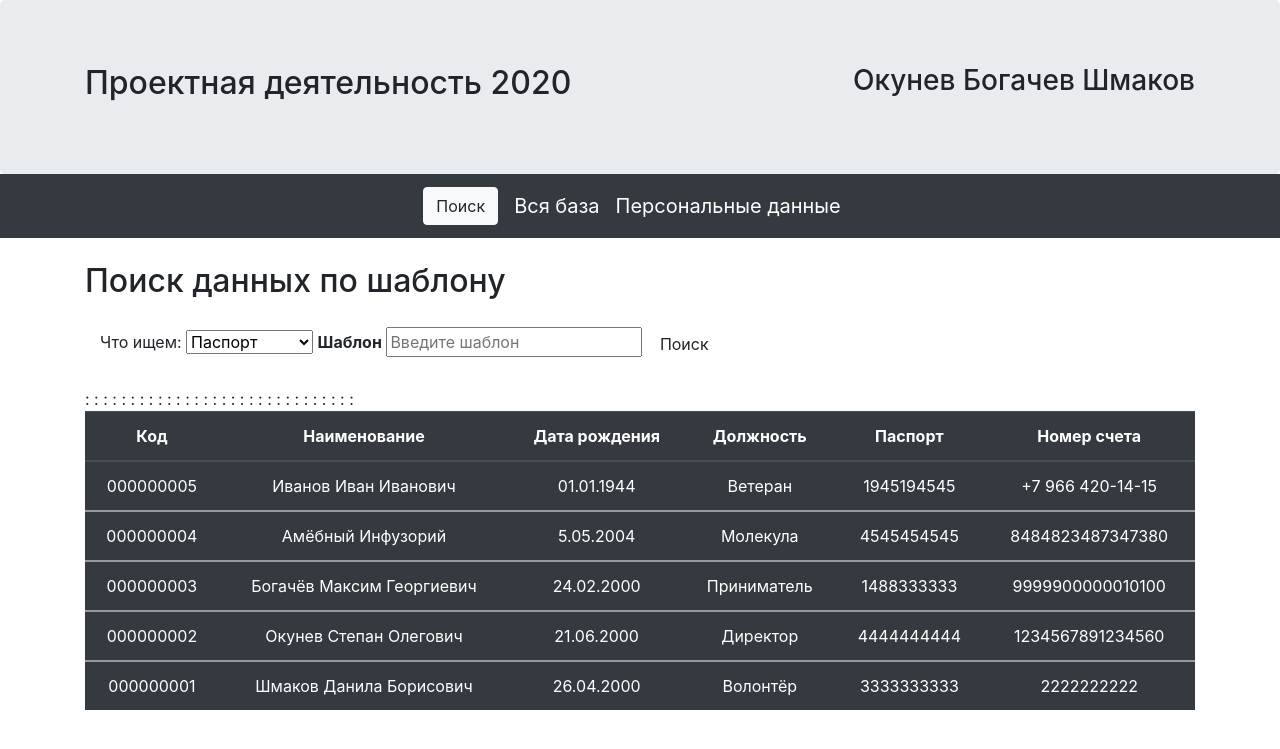
After one commit to Steper2000/pd-2020, a Flask app: page /pd in a window 1280 px wide. The commit adds this page. Shown: the top 749 px of the page. Run offline with Flask 2, Linux system fonts and the light colour scheme; some libraries are stand-ins or nearby versions.

Commit message:
mask search added

```diff
--- a/Serv/app/app.py
+++ b/Serv/app/app.py
@@ -1,5 +1,5 @@
 from flask import Flask, render_template, request
-import csv
+import csv, re
 
 app = Flask(__name__)
 application = app
@@ -19,9 +19,43 @@ with open('test.csv', encoding='utf-8') as csvfile:
     headers=users.pop(0)
 
 @app.route('/')
-def aaa():
+def index():
     pass
     return render_template('index.html', users=users, headers=headers)
+
+@app.route('/pd')
+def pd():
+    mask=''
+    return render_template('pd.html', users=users, headers=headers, mask=mask)
+
+@app.route('/pd', methods=['POST'])
+def pdsearch():
+    mask=''
+    # Подбор маски
+    if request.method == 'POST':
+        select = request.form.get('datatype')
+        if select=="pasport":
+            mask=r'^\d\d\d\d\d\d\d\d\d\d$'
+        elif select=="account":
+            mask=r'^\d\d\d\d\d\d\d\d\d\d\d\d\d\d\d\d$'
+        elif select=="new":
+            mask=request.form.get('selfmask')
+    # Её приминение
+    pdlist=[]
+    pdkeys=[]
+    for user in users:
+        for key in user:
+            res=re.match(mask, user[key])
+            if res!=None:
+                print(key, user[key], mask, res)
+                pdkeys.append(key)
+                print(pdkeys)
+        print(pdkeys)
+        pdlist.append(pdkeys.copy()) # Оказывается если не написать копи, то в pdlist будут меняться внутренности, когда меняется pdkeys
+        print(pdlist)
+        pdkeys.clear()
+    print(pdlist)
+    return render_template('pd.html', users=users, headers=headers, mask=mask, pdlist=pdlist)
 
 @app.route('/process_data/', methods=['POST'])
 def search():
--- a/Serv/app/templates/base.html
+++ b/Serv/app/templates/base.html
@@ -19,8 +19,9 @@
         </div>
     </div>
     <nav class="navbar navbar-expand-lg navbar-dark bg-dark justify-content-center">
-        <a class="navbar-brand" href="/">Index</a>
-        <a class="navbar-brand" href="#"> <button class="open-button" onclick="openForm()">Search</button></a>
+        <a class="navbar-brand" href="#"><button class="btn btn-light" onclick="openForm()">Поиск</button></a>
+        <a class="navbar-brand" href="/">Вся база</a>
+        <a class="navbar-brand" href="/pd">Персональные данные</a>
     </nav>
 
     <div class="form-popup container justify-content-center my-4" id="myForm">
@@ -55,7 +56,7 @@
             <option value="account">Номер счета</option>
           </select>
 
-        <button type="submit" class="btn" onclick="search()">Поиск</button>
+        <button type="submit" class="btn">Поиск</button>
         <button type="button" class="btn cancel" onclick="closeForm()">Отмена</button>
       </form>
     </div>
--- /dev/null
+++ b/Serv/app/templates/pd.html
@@ -0,0 +1,58 @@
+{% extends 'base.html' %}
+
+{% block content %}
+    <div class="container justify-content-center my-4">
+    <h2>Поиск данных по шаблону</h2>
+    <div class="form-popup container justify-content-center my-4" id="pdForm">
+        <form action="/pd"  method="post" class="form-container">
+            Что ищем:
+            <select name= "datatype">
+                <option value="pasport">Паспорт</option>
+                <option value="account">Номер счета</option>
+                <option value="new">Свой шаблон</option>
+            </select>
+            <label for="selfmask"><b>Шаблон</b></label>
+            <input type="text" placeholder="Введите шаблон" name="selfmask">
+
+            <button type="submit" class="btn" >Поиск</button>
+        </form>
+    </div>
+
+
+
+
+    {% if users|length<1 %}
+        <p class="text-center">Данные не найдены :(</p>
+    {% else %}
+        <table class="table table-dark text-center">
+            <thead class="thead-dark">
+                <tr>
+                    <th>{{ headers.code }}</th>
+                    <th>{{ headers.name }}</th>
+                    <th>{{ headers.birth }}</th>
+                    <th>{{ headers.who }}</th>
+                    <th>{{ headers.pasport }}</th>
+                    <th>{{ headers.account }}</th>
+                </tr>
+            </thead>
+            {% for user in users %}
+            {% set outer_loop = loop %}
+                <tbody>
+                    <tr>
+                        <!-- style="color:greenyellow" -->
+                        {% for key in user %}:
+                            {% if pdlist is defined and key in pdlist[outer_loop.index0] %}
+                                <td style="color:greenyellow">{{user[key]}}</td>
+                            {% else %}
+                                <td>{{user[key]}}</td>
+                            {% endif %}
+
+                        {% endfor %}
+                    </tr>
+                </tbody>
+            {% endfor %}
+        </table>
+    {% endif %}
+    <!-- <p>{{ users }}</p> -->
+</div>
+{% endblock %}
--- a/Serv/app/test.csv
+++ b/Serv/app/test.csv
@@ -1,5 +1,6 @@
 Код,Наименование,Дата рождения,Должность,Паспорт,Номер счета
+000000005,Иванов Иван Иванович,01.01.1944,Ветеран,1945194545,+7 966 420-14-15
 000000004,Амёбный Инфузорий,5.05.2004,Молекула,4545454545,8484823487347380
 000000003,Богачёв Максим Георгиевич,24.02.2000,Приниматель,1488333333,9999900000010100
 000000002,Окунев Степан Олегович,21.06.2000,Директор,4444444444,1234567891234560
-000000001,Шмаков Данила Борисович,26.04.2000,Волонтёр,3333333333,2222222222222220
+000000001,Шмаков Данила Борисович,26.04.2000,Волонтёр,3333333333,2222222222
```
Also changed, not shown: Serv/app/templates/index.html (+5 -8 lines), 2 other files.
